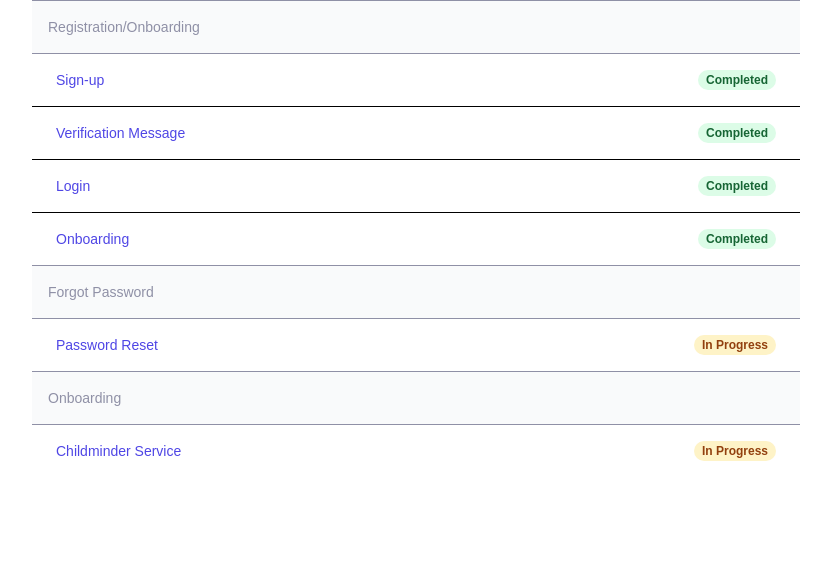
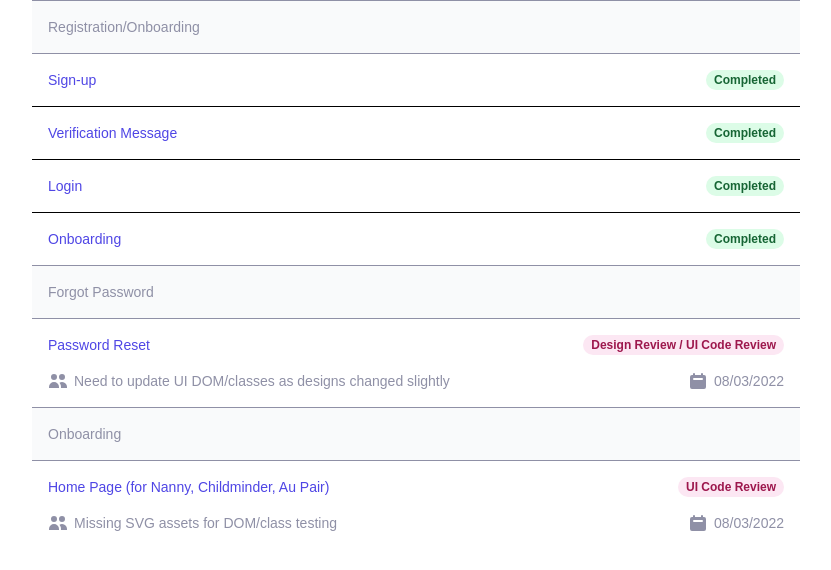
Before and after one commit to andres-codigo/nanny-nina, a Vue app: page /dashboard in a window 1280 px wide. Shown: the top 570 px of the page, without its empty margins (224-1055 px from the left). Built offline with nearby package versions, Linux system fonts and the light colour scheme.

Commit message:
[vue] Dashboard updated to include notes and date so team knows what is still required

```diff
--- a/src/components/_dashboard/ListItem.vue
+++ b/src/components/_dashboard/ListItem.vue
@@ -1,21 +1,35 @@
 <template>
 	<li class="bg-white">
 		<router-link :to="routerLinkPath" class="block hover:bg-gray-50">
-			<span class="block hover:bg-gray-50">
-				<div class="px-4 py-4 sm:px-6">
-					<div class="flex items-center justify-between">
-						<p :class="['text-sm font-medium truncate', textColor]">{{ title }}</p>
-						<div class="ml-2 flex-shrink-0 flex">
-							<p :class="['px-2 inline-flex text-xs leading-5 font-semibold rounded-full', textColorBadge, backgroundColorBadge]">{{ textBadge }}</p>
-						</div>
+			<div class="px-4 py-4">
+				<div class="flex items-center justify-between">
+					<p :class="['text-sm font-medium truncate', textColor]">{{ title }}</p>
+					<div class="ml-2 flex-shrink-0 flex">
+						<p :class="['px-2 inline-flex text-xs leading-5 font-semibold rounded-full', textColorBadge, backgroundColorBadge]">{{ textBadge }}</p>
 					</div>
 				</div>
-			</span>
+			</div>
+			 <div :class="['mx-4 pb-4 sm:flex sm:justify-between', hide ? 'hidden sm:hidden' : '']">
+				<div class="sm:flex">
+					<p class="flex items-center text-sm text-gray-500">
+						<UsersIcon class="flex-shrink-0 mr-1.5 h-5 w-5 text-gray-400" aria-hidden="true" />
+						{{ notes }}
+					</p>
+				</div>
+				<div class="mt-2 flex items-center text-sm text-gray-500 sm:mt-0">
+					<CalendarIcon class="flex-shrink-0 mr-1.5 h-5 w-5 text-gray-400" aria-hidden="true" />
+					<p>
+						<time :datetime="date">{{ date }}</time>
+					</p>
+				</div>
+			</div>
 		</router-link>
 	</li>
 </template>
 
 <script>
+import { UsersIcon, CalendarIcon } from '@heroicons/vue/solid'
+
 export default {
 	props: {
 		routerLinkPath: String,
@@ -24,6 +38,16 @@ export default {
 		textBadge: String,
 		textColorBadge: String,
 		backgroundColorBadge: String,
-	}
+		hide: {
+			type: Boolean,
+			default: true
+		},
+		notes: String,
+		date: String
+	},
+	components: {
+		UsersIcon,
+		CalendarIcon
+	},
 }
 </script>
--- a/src/pages/_dashboard/Dashboard.vue
+++ b/src/pages/_dashboard/Dashboard.vue
@@ -22,7 +22,7 @@ import ListItem from '../../components/_dashboard/ListItem.vue'
 						<h3>Forgot Password</h3>
 					</div>
 					<ul role="list" class="relative z-0 divide-y divide-gray-200">
-						<ListItem routerLinkPath="/forgot-password" title="Password Reset" textColor="text-indigo-600" textBadge="In Progress" textColorBadge="text-amber-800" backgroundColorBadge="bg-amber-100 " />
+						<ListItem :hide="false" notes="Need to update UI DOM/classes as designs changed slightly" date="08/03/2022" routerLinkPath="/forgot-password" title="Password Reset" textColor="text-indigo-600" textBadge="Design Review / UI Code Review" textColorBadge="text-pink-800" backgroundColorBadge="bg-pink-100 " />
 					</ul>
 				</div>
 				<div class="relative">
@@ -30,7 +30,7 @@ import ListItem from '../../components/_dashboard/ListItem.vue'
 						<h3>Onboarding</h3>
 					</div>
 					<ul role="list" class="relative z-0 divide-y divide-gray-200">
-						<ListItem routerLinkPath="/childminder-service" title="Childminder Service" textColor="text-indigo-600" textBadge="In Progress" textColorBadge="text-amber-800" backgroundColorBadge="bg-amber-100 " />
+						<ListItem :hide="false" notes="Missing SVG assets for DOM/class testing" date="08/03/2022" routerLinkPath="/childminder-service" title="Home Page (for Nanny, Childminder, Au Pair)" textColor="text-indigo-600" textBadge="UI Code Review" textColorBadge="text-pink-800" backgroundColorBadge="bg-pink-100 " />
 					</ul>
 				</div>
 			</nav>
```
